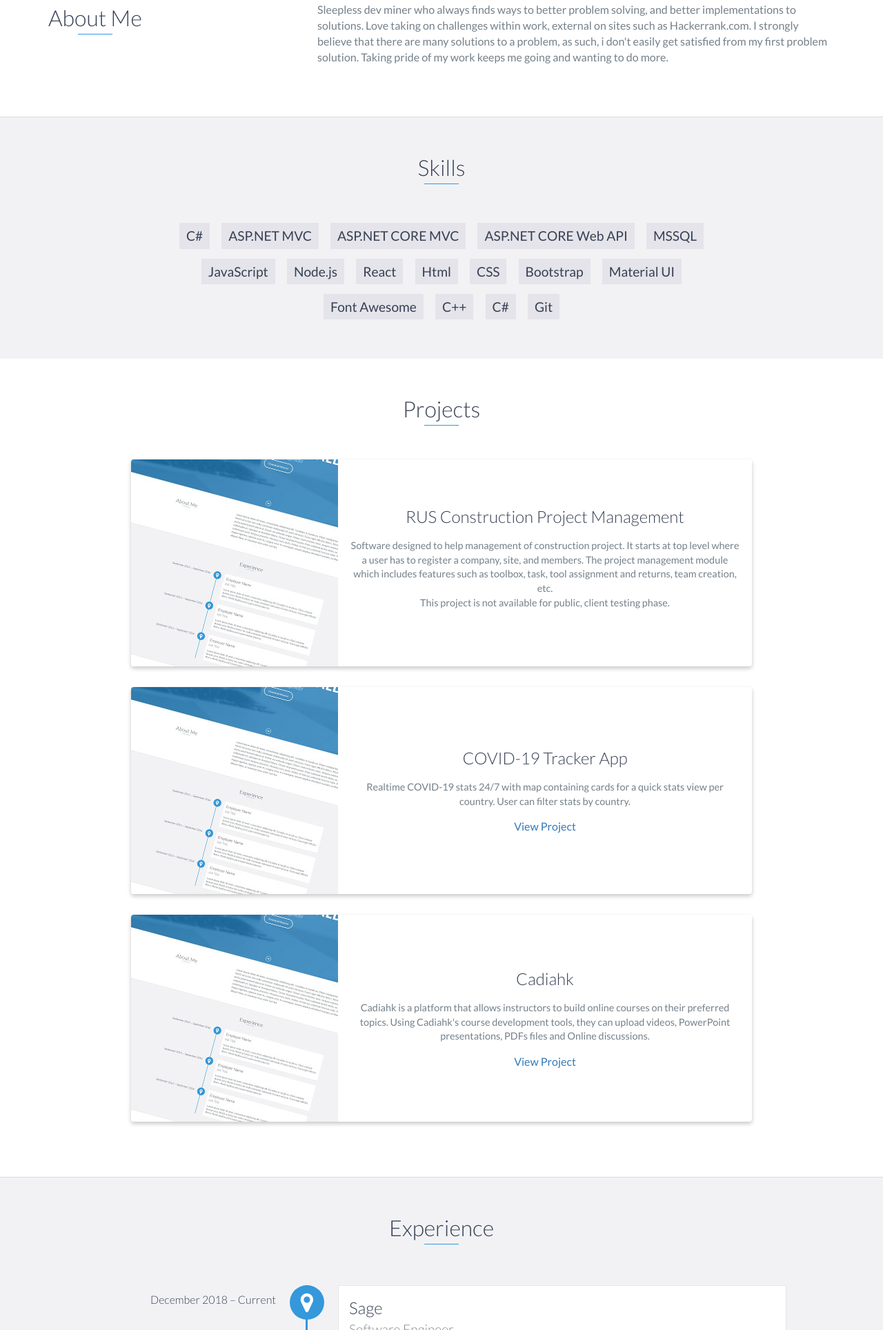
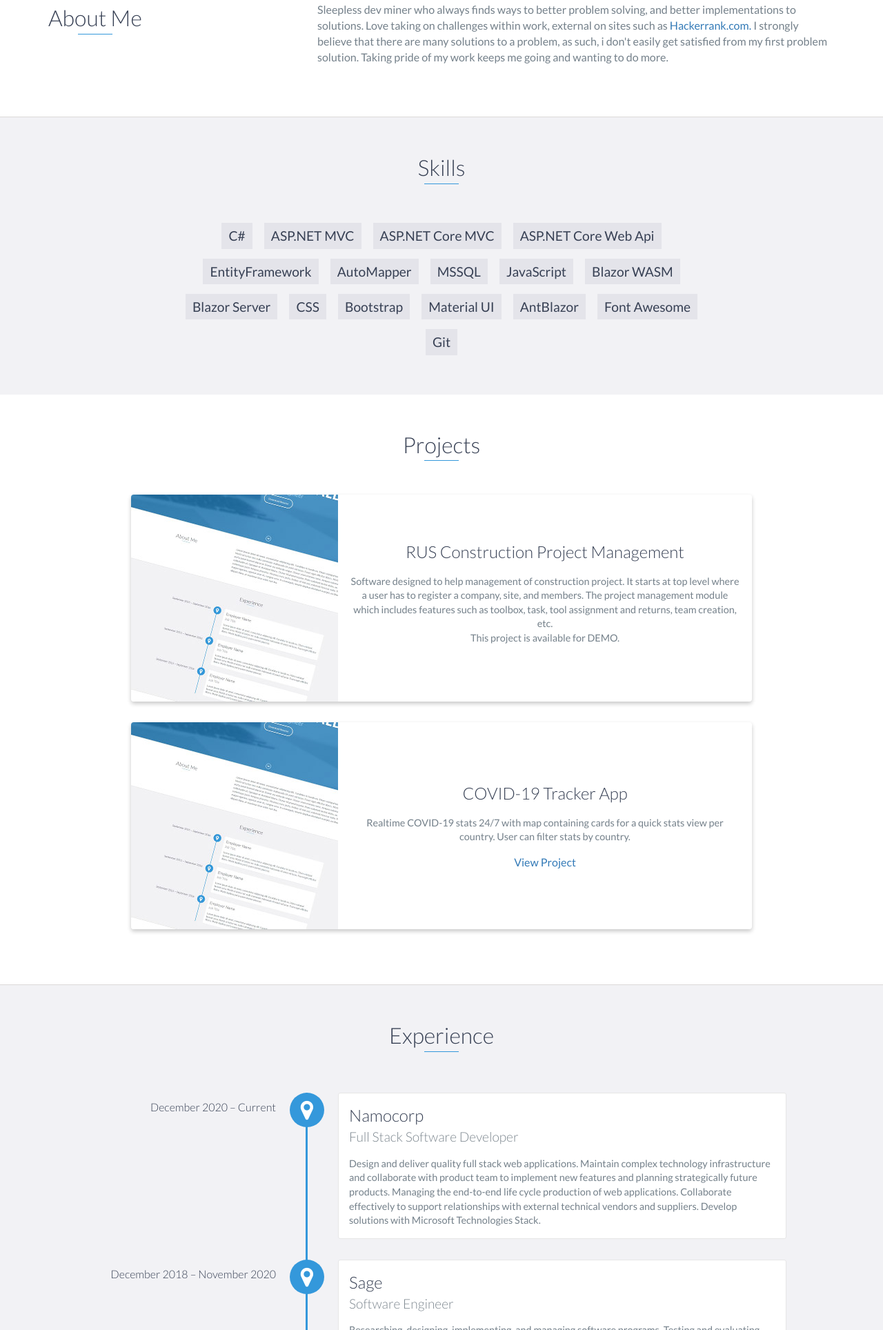
Before and after one commit to DevJr14/My-Portfolio, a website: page public/index.html in a window 1280 px wide. Shown: the part 872-2800 px from the top of the page at 69% size. Drawn offline with nearby package versions, Linux system fonts and the light colour scheme.

Commit message:
Updated work experience

```diff
--- a/public/index.html
+++ b/public/index.html
@@ -82,7 +82,7 @@
             <p>
               Sleepless dev miner who always finds ways to better problem
               solving, and better implementations to solutions. Love taking on
-              challenges within work, external on sites such as Hackerrank.com.
+              challenges within work, external on sites such as <a href="https://www.hackerrank.com/">Hackerrank.com.</a>
               I strongly believe that there are many solutions to a problem, as
               such, i don't easily get satisfied from my first problem solution.
               Taking pride of my work keeps me going and wanting to do more.
@@ -98,19 +98,19 @@
       <ul>
         <li>C#</li>
         <li>ASP.NET MVC</li>
-        <li>ASP.NET CORE MVC</li>
-        <li>ASP.NET CORE Web API</li>
+        <li>ASP.NET Core MVC</li>
+        <li>ASP.NET Core Web Api</li>
+        <li>EntityFramework</li>
+        <li>AutoMapper</li>
         <li>MSSQL</li>
         <li>JavaScript</li>
-        <li>Node.js</li>
-        <li>React</li>
-        <li>Html</li>
+        <li>Blazor WASM</li>
+        <li>Blazor Server</li>
         <li>CSS</li>
         <li>Bootstrap</li>
         <li>Material UI</li>
+        <li>AntBlazor</li>
         <li>Font Awesome</li>
-        <li>C++</li>
-        <li>C#</li>
         <li>Git</li>
       </ul>
     </div>
@@ -133,7 +133,7 @@
                 site, and members. The project management module which includes
                 features such as toolbox, task, tool assignment and returns,
                 team creation, etc.<br />
-                This project is not available for public, client testing phase.
+                This project is available for DEMO.
               </p>
             </div>
             <!-- End .project-info -->
@@ -155,12 +155,12 @@
             </div>
             <!-- End .project-info -->
           </div>
-          <div class="project shadow-large">
+          <!-- <div class="project shadow-large">
             <div class="project-image">
               <img src="images/project.jpg" />
-            </div>
+            </div> -->
             <!-- End .project-image -->
-            <div class="project-info">
+            <!-- <div class="project-info">
               <h3>Cadiahk</h3>
               <p>
                 Cadiahk is a platform that allows instructors to build online
@@ -169,9 +169,9 @@
                 presentations, PDFs files and Online discussions.
               </p>
               <a href="https://cadiahk.com/">View Project</a>
-            </div>
+            </div> -->
             <!-- End .project-info -->
-          </div>
+          <!-- </div> -->
           <!-- End .project -->
         </div>
       </div>
@@ -181,7 +181,19 @@
     <div id="experience" class="background-alt">
       <h2 class="heading">Experience</h2>
       <div id="experience-timeline">
-        <div data-date="December 2018 – Current">
+        <div data-date="December 2020 – Current">
+          <h3>Namocorp</h3>
+          <h4>Full Stack Software Developer</h4>
+          <p>
+            Design and deliver quality full stack web applications.
+            Maintain complex technology infrastructure and collaborate with product
+            team to implement new features and planning strategically future products.
+            Managing the end-to-end life cycle production of web applications.
+            Collaborate effectively to support relationships with external technical vendors and suppliers.
+            Develop solutions with Microsoft Technologies Stack.
+          </p>
+        </div>
+        <div data-date="December 2018 – November 2020">
           <h3>Sage</h3>
           <h4>Software Engineer</h4>
           <p>
```
Also changed, not shown: 2 other files.
